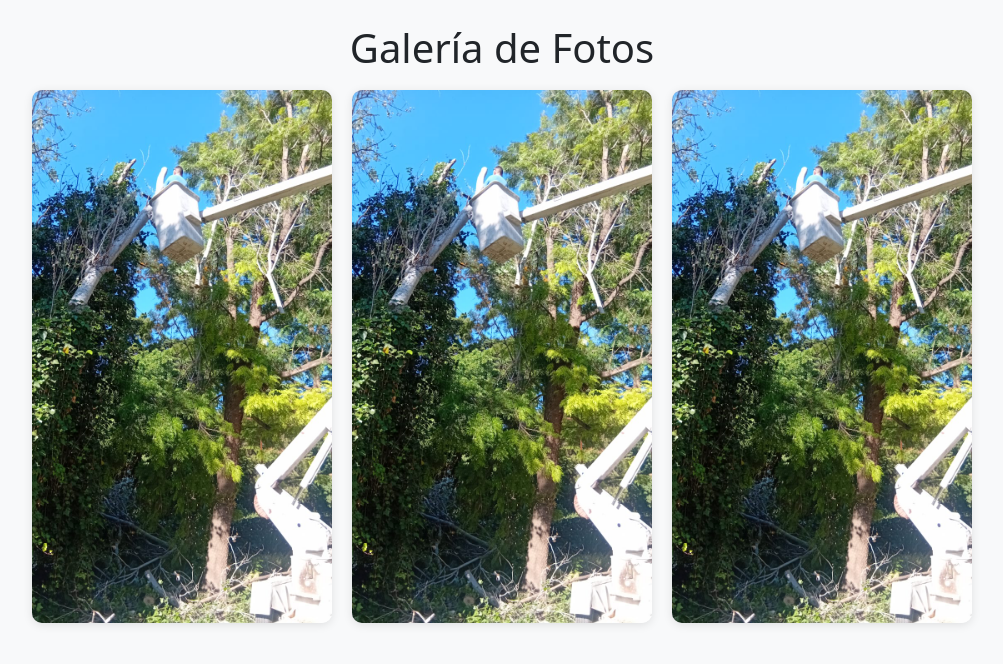
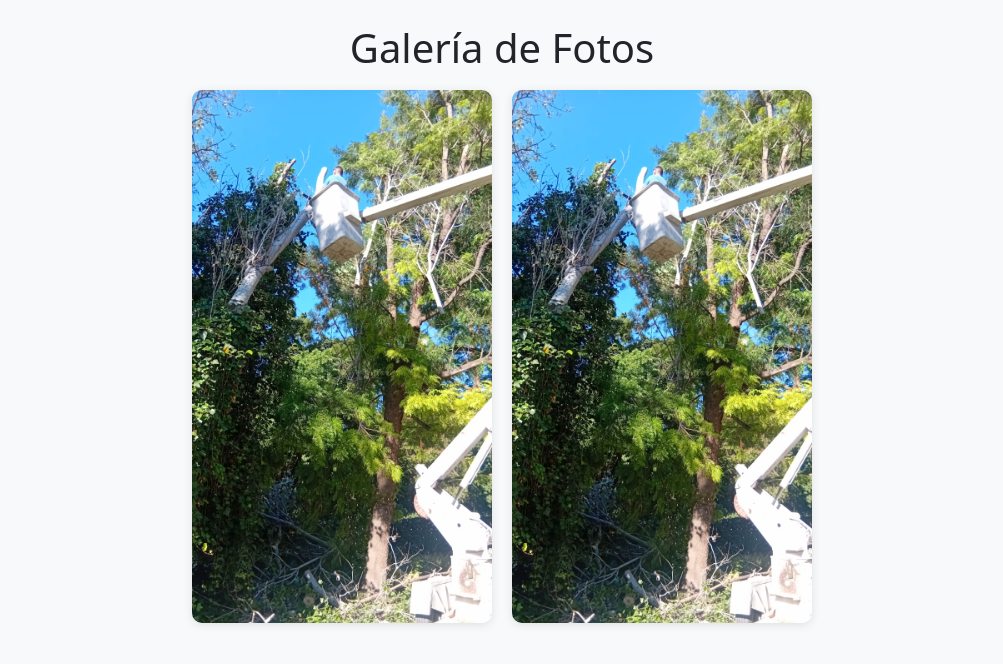
Before and after one commit to cev862/QrFotos, a plain HTML site: page Index.html in a window 1280 px wide. Shown: the whole page, without its empty margins (138-1141 px from the left). Drawn offline with nearby package versions, Linux system fonts and the light colour scheme.

Commit message:
Update Index.html

```diff
--- a/Index.html
+++ b/Index.html
@@ -19,16 +19,15 @@
             max-width: 300px;
             height: auto;
             border-radius: 10px;
-            box-shadow: 0 2px 10px rgba(0,0,0,0.1);
+            box-shadow: 0 2px 10px rgba(0, 0, 0, 0.1);
         }
     </style>
 </head>
 <body>
     <h1 class="text-center mt-4">Galería de Fotos</h1>
     <div class="gallery">
-        <img src="https://raw.githubusercontent.com/cev862/QrFotos/refs/heads/main/WhatsApp%20Image%202025-04-04%20at%206.50.47%20PM%20(1).jpeg" alt="Descripción de imagen 1">
-        <img src="https://raw.githubusercontent.com/cev862/QrFotos/refs/heads/main/WhatsApp%20Image%202025-04-04%20at%206.50.47%20PM%20(1).jpeg" alt="Descripción de imagen 2">
-        <img src="https://raw.githubusercontent.com/cev862/QrFotos/refs/heads/main/WhatsApp%20Image%202025-04-04%20at%206.50.47%20PM%20(1).jpeg" alt="Descripción de imagen 3">
+        <img src="https://raw.githubusercontent.com/cev862/QrFotos/main/WhatsApp%20Image%202025-04-04%20at%206.50.47%20PM%20(1).jpeg" alt="Descripción de imagen 1">
+        <img src="https://raw.githubusercontent.com/cev862/QrFotos/main/WhatsApp%20Image%202025-04-04%20at%206.50.47%20PM.jpeg" alt="Descripción de imagen 2">
         <!-- Agrega más imágenes según sea necesario -->
     </div>
     <script src="https://cdn.jsdelivr.net/npm/bootstrap@5.1.3/dist/js/bootstrap.bundle.min.js"></script>
```
